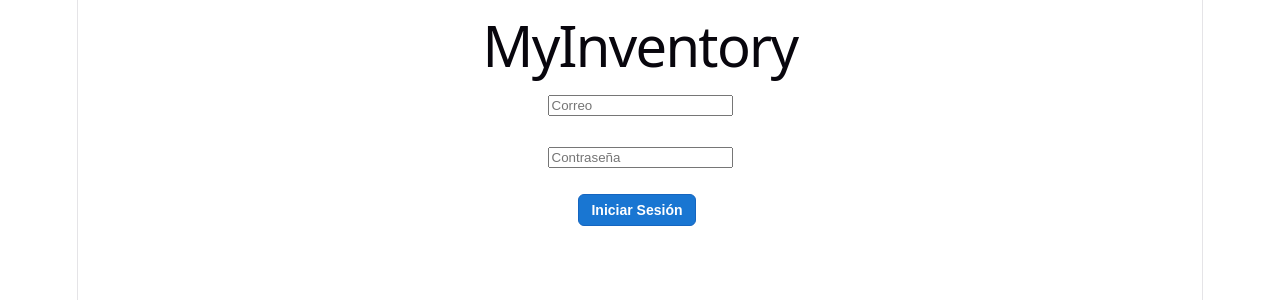
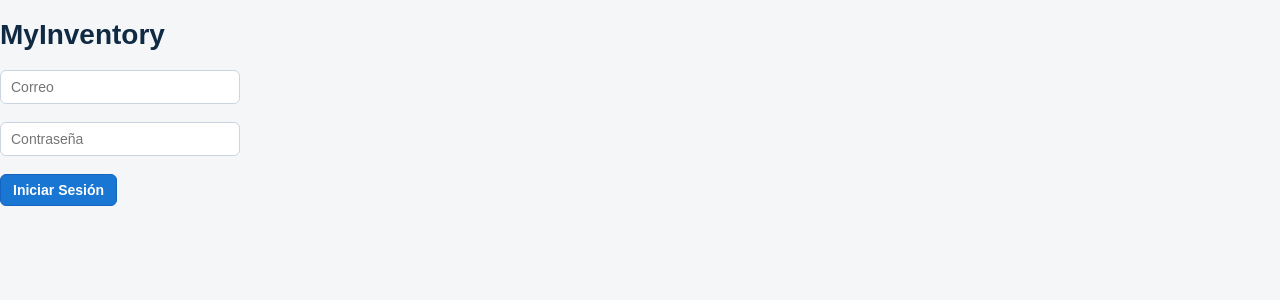
Before and after one commit to Inferhell/MyInventory-, a React (Vite) app in the folder myinventory-frontend/: page /login in a window 1280 px wide. Shown: the top 300 px of the page. Built offline with nearby package versions, Linux system fonts and the light colour scheme; no server answers.

Commit message:
style: agregar estilos globales básicos

```diff
--- a/myinventory-frontend/src/index.css
+++ b/myinventory-frontend/src/index.css
@@ -1,111 +1,114 @@
 :root {
-  --text: #6b6375;
-  --text-h: #08060d;
-  --bg: #fff;
-  --border: #e5e4e7;
-  --code-bg: #f4f3ec;
-  --accent: #aa3bff;
-  --accent-bg: rgba(170, 59, 255, 0.1);
-  --accent-border: rgba(170, 59, 255, 0.5);
-  --social-bg: rgba(244, 243, 236, 0.5);
-  --shadow:
-    rgba(0, 0, 0, 0.1) 0 10px 15px -3px, rgba(0, 0, 0, 0.05) 0 4px 6px -2px;
-
-  --sans: system-ui, 'Segoe UI', Roboto, sans-serif;
-  --heading: system-ui, 'Segoe UI', Roboto, sans-serif;
-  --mono: ui-monospace, Consolas, monospace;
-
-  font: 18px/145% var(--sans);
-  letter-spacing: 0.18px;
-  color-scheme: light dark;
-  color: var(--text);
-  background: var(--bg);
-  font-synthesis: none;
-  text-rendering: optimizeLegibility;
-  -webkit-font-smoothing: antialiased;
-  -moz-osx-font-smoothing: grayscale;
-
-  @media (max-width: 1024px) {
-    font-size: 16px;
-  }
+    font-family: Arial, Helvetica, sans-serif;
+    color: #1f2933;
+    background-color: #f4f6f8;
 }
 
-@media (prefers-color-scheme: dark) {
-  :root {
-    --text: #9ca3af;
-    --text-h: #f3f4f6;
-    --bg: #16171d;
-    --border: #2e303a;
-    --code-bg: #1f2028;
-    --accent: #c084fc;
-    --accent-bg: rgba(192, 132, 252, 0.15);
-    --accent-border: rgba(192, 132, 252, 0.5);
-    --social-bg: rgba(47, 48, 58, 0.5);
-    --shadow:
-      rgba(0, 0, 0, 0.4) 0 10px 15px -3px, rgba(0, 0, 0, 0.25) 0 4px 6px -2px;
-  }
-
-  #social .button-icon {
-    filter: invert(1) brightness(2);
-  }
+* {
+    box-sizing: border-box;
 }
 
 body {
-  margin: 0;
+    margin: 0;
+    min-width: 320px;
+    min-height: 100vh;
+    background-color: #f4f6f8;
 }
 
-#root {
-  width: 1126px;
-  max-width: 100%;
-  margin: 0 auto;
-  text-align: center;
-  border-inline: 1px solid var(--border);
-  min-height: 100svh;
-  display: flex;
-  flex-direction: column;
-  box-sizing: border-box;
+a {
+    color: inherit;
+    text-decoration: none;
 }
 
 h1,
-h2 {
-  font-family: var(--heading);
-  font-weight: 500;
-  color: var(--text-h);
+h2,
+h3 {
+    color: #102a43;
 }
 
 h1 {
-  font-size: 56px;
-  letter-spacing: -1.68px;
-  margin: 32px 0;
-  @media (max-width: 1024px) {
-    font-size: 36px;
-    margin: 20px 0;
-  }
-}
-h2 {
-  font-size: 24px;
-  line-height: 118%;
-  letter-spacing: -0.24px;
-  margin: 0 0 8px;
-  @media (max-width: 1024px) {
-    font-size: 20px;
-  }
-}
-p {
-  margin: 0;
+    font-size: 28px;
 }
 
-code,
-.counter {
-  font-family: var(--mono);
-  display: inline-flex;
-  border-radius: 4px;
-  color: var(--text-h);
+h2 {
+    font-size: 22px;
+    margin-top: 24px;
 }
 
-code {
-  font-size: 15px;
-  line-height: 135%;
-  padding: 4px 8px;
-  background: var(--code-bg);
+input,
+select,
+textarea {
+    padding: 8px 10px;
+    border: 1px solid #cbd5e1;
+    border-radius: 6px;
+    font-size: 14px;
+    min-width: 240px;
+    background-color: #ffffff;
 }
+
+input:focus,
+select:focus,
+textarea:focus {
+    outline: none;
+    border-color: #1976d2;
+    box-shadow: 0 0 0 2px rgba(25, 118, 210, 0.15);
+}
+
+input:disabled,
+select:disabled,
+textarea:disabled {
+    background-color: #f1f5f9;
+    cursor: not-allowed;
+}
+
+table {
+    width: 100%;
+    border-collapse: collapse;
+    margin-top: 16px;
+    background-color: #ffffff;
+    border: 1px solid #d9e2ec;
+    border-radius: 8px;
+    overflow: hidden;
+}
+
+th,
+td {
+    padding: 10px 12px;
+    border: 1px solid #d9e2ec;
+    text-align: left;
+    vertical-align: middle;
+    font-size: 14px;
+}
+
+th {
+    background-color: #f0f4f8;
+    color: #102a43;
+    font-weight: 700;
+}
+
+tr:nth-child(even) td {
+    background-color: #fafafa;
+}
+
+tr:hover td {
+    background-color: #f5f9ff;
+}
+
+label {
+    font-size: 14px;
+    color: #334e68;
+}
+
+hr {
+    border: none;
+    border-top: 1px solid #d9e2ec;
+    margin: 24px 0;
+}
+
+small {
+    color: #627d98;
+}
+
+.page-content {
+    padding: 24px;
+}
```
